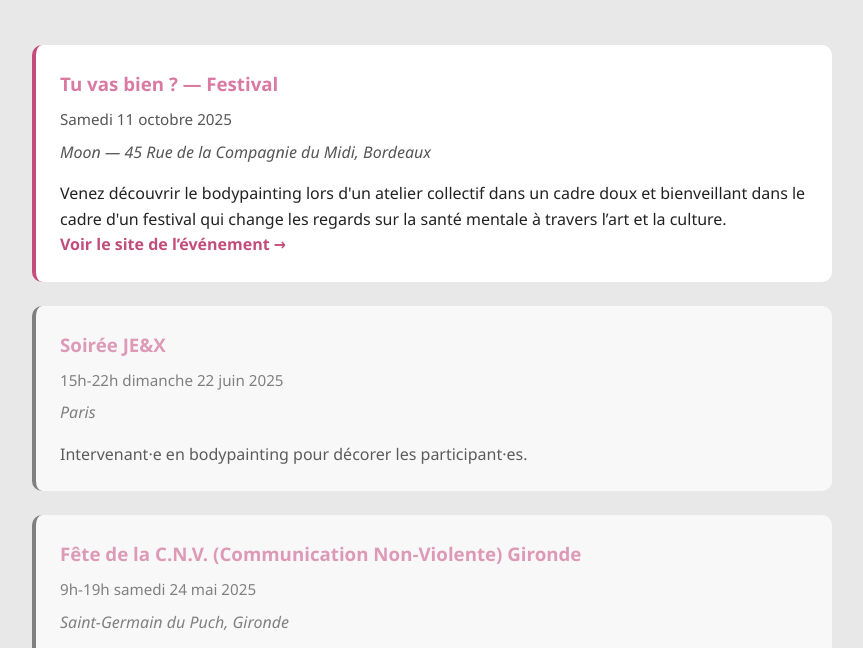
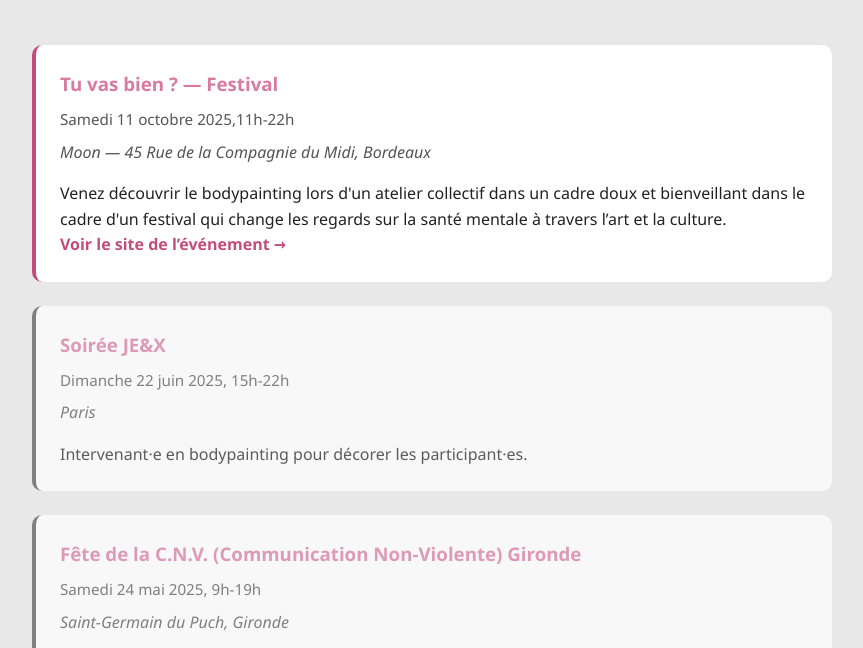
Before and after one commit to Nam-Phuong/nam-phuong.github.io, a plain HTML site: page index.html in a window 1280 px wide. Shown: the part 1998-2646 px from the top of the page, without its empty margins (208-1071 px from the left). Drawn offline with Linux system fonts and the light colour scheme.

Commit message:
Update index.html

```diff
--- a/index.html
+++ b/index.html
@@ -501,7 +501,7 @@
             <!-- À venir -->
             <div class="event">
                 <h3>Tu vas bien ? — Festival</h3>
-                <div class="event-date">Samedi 11 octobre 2025</div>
+                <div class="event-date">Samedi 11 octobre 2025,11h-22h</div>
                 <div class="event-location">Moon — 45 Rue de la Compagnie du Midi, Bordeaux</div>
                 <p>Venez découvrir le bodypainting lors d'un atelier collectif dans un cadre doux et bienveillant dans le cadre d'un festival qui change les regards sur la santé mentale à travers l’art et la culture.</p>
                 <a href="https://tuvasbien.info/#accueil" target="_blank" class="event-link">Voir le site de l’événement →</a>
@@ -510,14 +510,14 @@
             <!-- Passés (exemples) -->
             <div class="event event-past">
                 <h3>Soirée JE&X</h3>
-                <div class="event-date">15h-22h dimanche 22 juin 2025</div>
+                <div class="event-date">Dimanche 22 juin 2025, 15h-22h</div>
                 <div class="event-location">Paris</div>
                 <p>Intervenant·e en bodypainting pour décorer les participant·es.</p>
             </div>
 
             <div class="event event-past">
                 <h3>Fête de la C.N.V. (Communication Non-Violente) Gironde</h3>
-                <div class="event-date">9h-19h samedi 24 mai 2025</div>
+                <div class="event-date">Samedi 24 mai 2025, 9h-19h</div>
                 <div class="event-location">Saint-Germain du Puch, Gironde</div>
                 <p>Je papillonne et propose bénévolement des peintures sur corps aux êtres que je croise.</p>
             </div>
```
